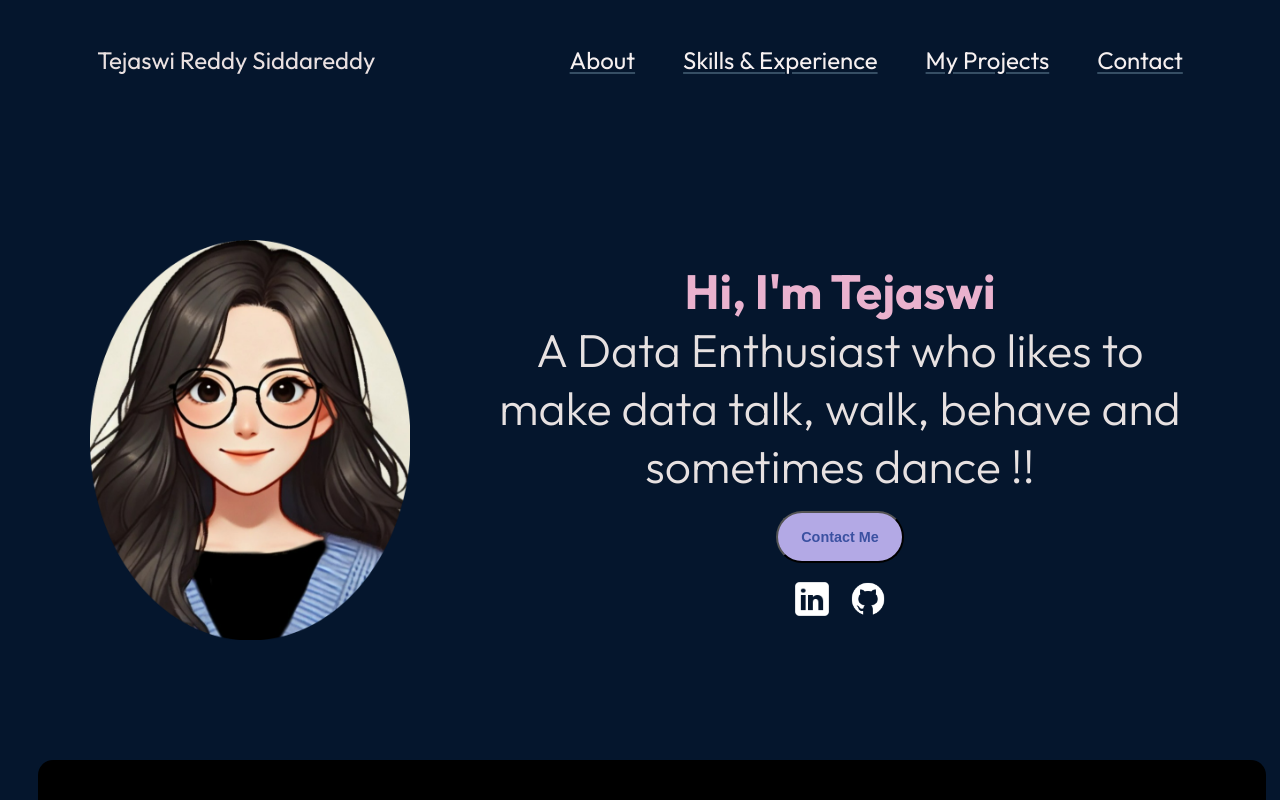
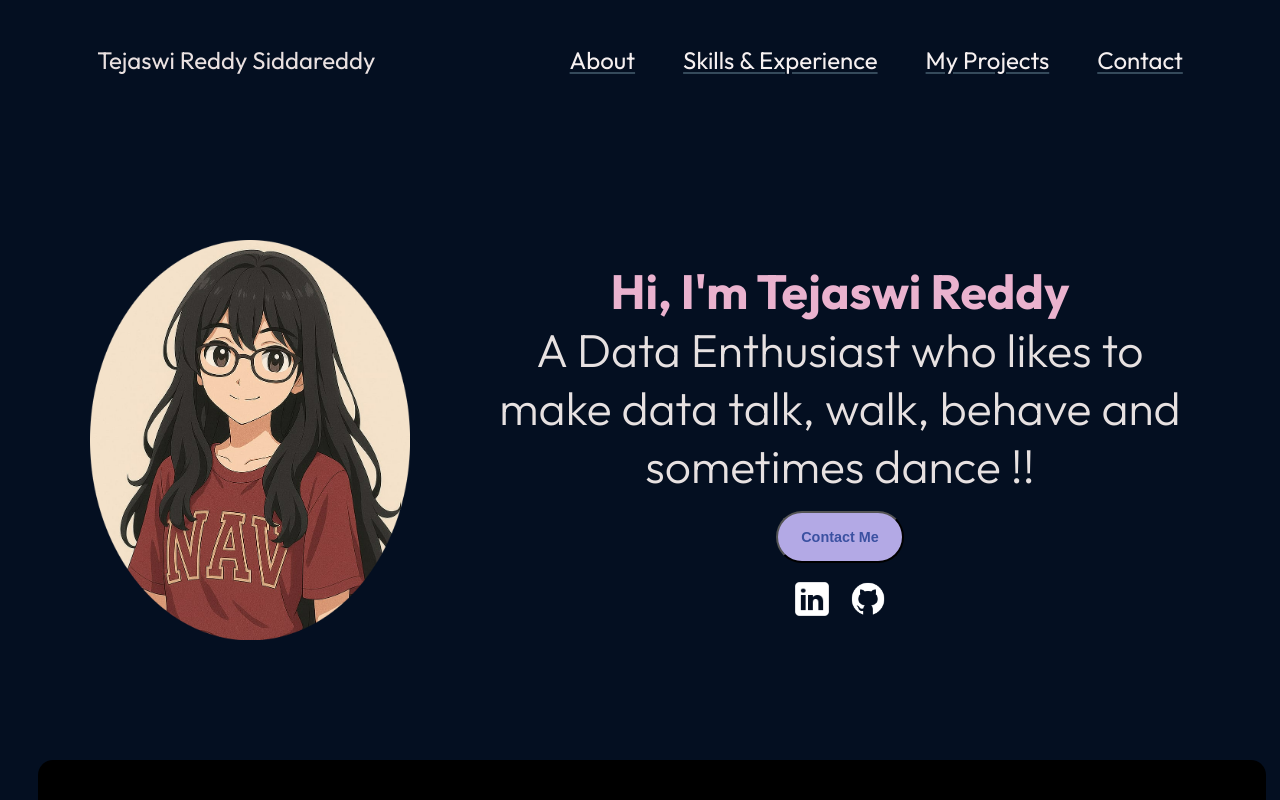
Before and after one commit to tejaswireddy9/Porfolio, a plain HTML site: page index.html in a window 1280 px wide. Shown: the top 800 px of the page. Drawn offline with Linux system fonts and the light colour scheme; files whose address does not match are found by name.

Commit message:
ongoing commit

```diff
--- a/index.html
+++ b/index.html
@@ -37,10 +37,10 @@
     </nav>
     <section id="profile">
         <div class="section__pic-container">
-            <img src="./assets/cropped-avatar.png" alt="Tejaswi Reddy Profile picture">
+            <img src="./assets/WhatsApp Image 2025-04-17 at 14.41.42_bd3efba1-modified.png" alt="Tejaswi Reddy Profile picture">
         </div>
         <div class="section__text">
-            <h1 class="title">Hi, I'm Tejaswi</h1>
+            <h1 class="title">Hi, I'm Tejaswi Reddy</h1>
             <p class="section__text__p1">A Data Enthusiast who likes to make data talk, walk, behave and sometimes dance !!</p>
             <div class="btn-container">
                 <button class="btn btn-color-1" onclick="location.href='./#contact'">
--- a/style.css
+++ b/style.css
@@ -6,7 +6,7 @@
 }
 
 body {
-  background-color: #05162d;
+  background-color: #040f21;
   font-family: "Outfit", serif;
 }
 
```
Also changed, not shown: assets/WhatsApp Image 2025-04-17 at 14.41.42_bd3efba1-modified.png (added), assets/fotor-20250417144243.jpg (added).
